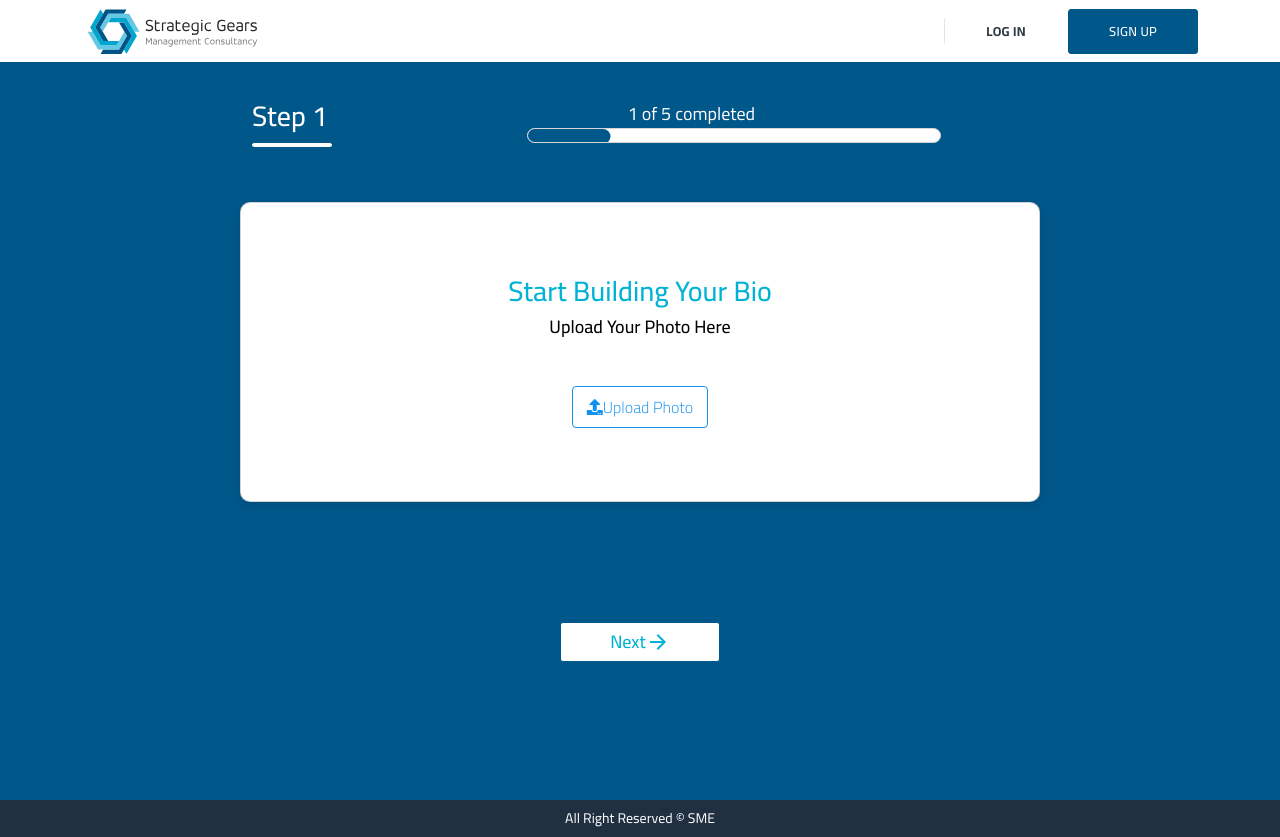
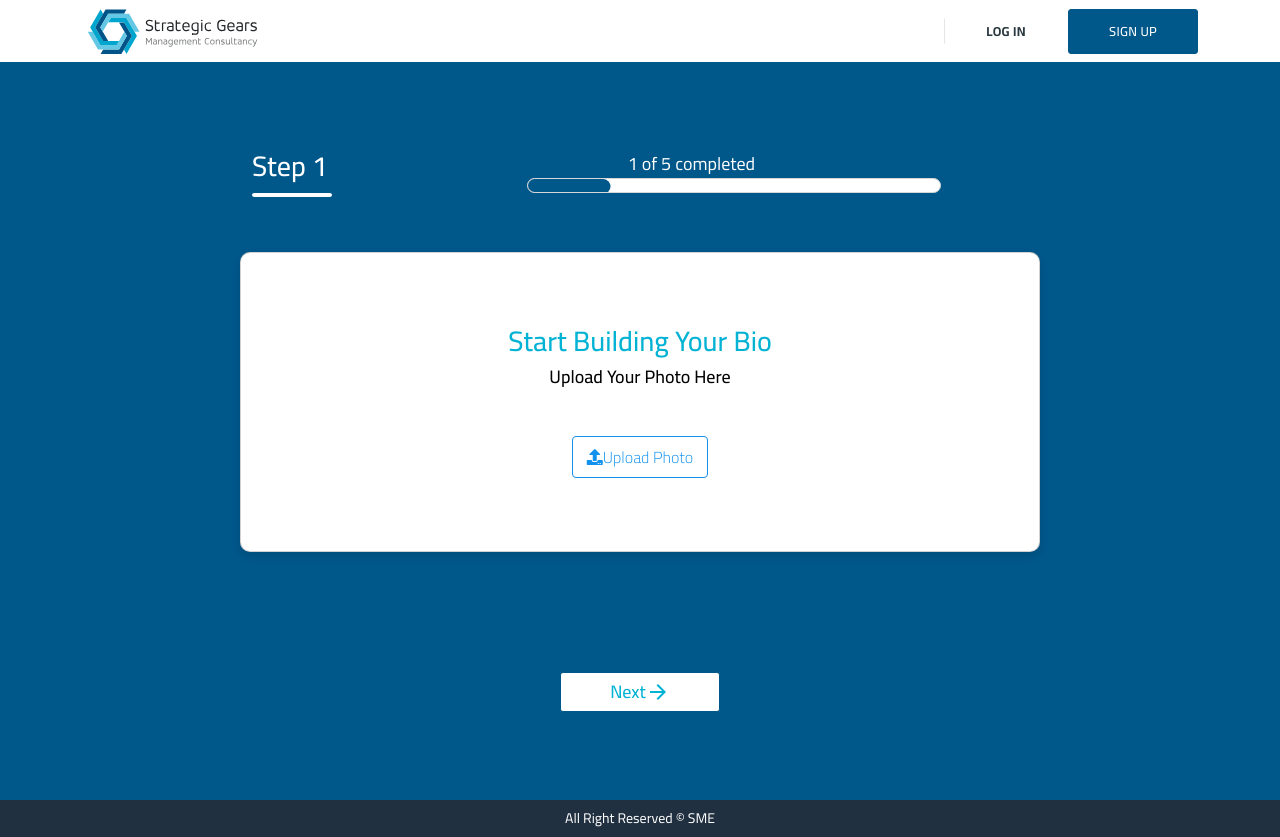
Before and after one commit to 8848digital/sme-frontend, a Next.js app: page /build-your-bio in a window 1280 px wide. Built offline with nearby package versions, Linux system fonts and the light colour scheme.

Commit message:
bio ui changes:SK

```diff
--- a/components/AccountView/Bio/AccountViewMaster.tsx
+++ b/components/AccountView/Bio/AccountViewMaster.tsx
@@ -8,6 +8,7 @@ const AccountViewMaster = () => {
   console.log('profile Data',profileData);
   return (
     <div>
+
       <AccountBio profileData={profileData} loading={loading}/>
     </div>
   );
--- a/components/AccountView/Bio/BuildBioExistingUser.tsx
+++ b/components/AccountView/Bio/BuildBioExistingUser.tsx
@@ -16,7 +16,7 @@ const BuildBioExistingUser = () => {
                                 </h1>
                                 <div className='mt-5'>
 
-                                <Link href='/build-your-bio' className='btn btn-signup mx-2'>Build Your Bio Here</Link>
+                                <Link href='/build-your-bio' target='_blank' className='btn btn-signup mx-2'>Build Your Bio Here</Link>
                                 </div>
                             </div>
                         </div>
--- a/components/SignUp/BuildYourBio/BuildYourBioMaster.tsx
+++ b/components/SignUp/BuildYourBio/BuildYourBioMaster.tsx
@@ -19,7 +19,7 @@ import SelectCertifications from "./SelectCertifications";
 import SelectLanguageSkills from "./SelectLanguageSkills";
 import SelectTechnicalSkills from "./SelectTechnicalSkills";
 import UploadPhoto from "./UploadPhoto";
-
+import styles from "@/styles/bio.module.css";
 const BuildYourBioMaster = () => {
   const [currentStep, setCurrentStep] = useState<any>(1);
   const dispatch = useDispatch();
@@ -166,10 +166,10 @@ const BuildYourBioMaster = () => {
   return (
     <>
       <div className="container-fluid">
-        <div className={wizardStyles.bio_wrapper}>
+        <div className={styles.bio_wrapper}>
           <div
             className="row "
-            style={{ maxWidth: "800px", margin: "0 auto", marginTop: "100px" }}
+            style={{ maxWidth: "800px", margin: "0 auto", }}
           >
             <div className="col-4 ">
               <div className="">
--- a/styles/bio.module.css
+++ b/styles/bio.module.css
@@ -1,5 +1,5 @@
 .bio_wrapper {
-    margin-top: 100px;
+    margin-top: 150px;
 }
 
 .steps_done_wrapper{
```
Also changed, not shown: components/AccountView/Bio/AccountBio.tsx (+17 -12 lines).
